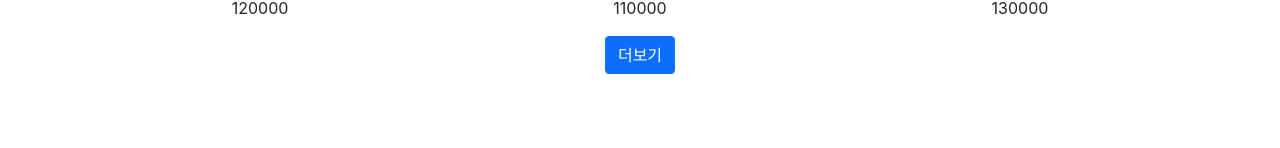
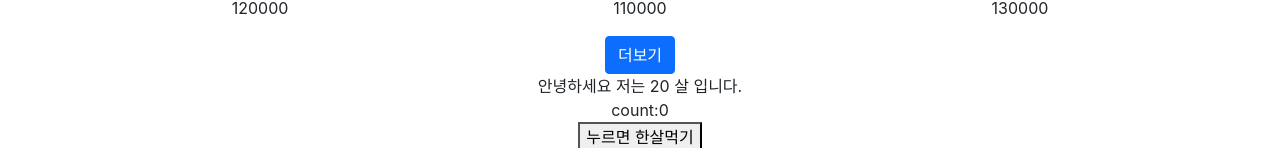
Before and after one commit to marblekang/React_shop, a React (Create React App) app: page / in a window 1280 px wide. Shown: the part 701-849 px from the top of the page. Before the commit the page ends 800 px from the top, so only its background shows below. Built offline with nearby package versions, Linux system fonts and the light colour scheme.

Commit message:
03/20 lazy loading 추가

```diff
--- a/src/App.js
+++ b/src/App.js
@@ -1,10 +1,12 @@
 /* eslint-disable */
-import React, { useContext, useState } from 'react';
+import React, { useContext, useEffect, useState, lazy, Suspense } from 'react';
 import './App.css';
-/* import { Navbar,Container,Nav,NavDropdown,Form,Button,FormControl } from 'react-bootstrap'; */
 import Data from './data.js'
 import {Link,Route,Switch} from 'react-router-dom';
-import Detail from './Detail.js';
+
+//import Detail from './Detail.js';
+let Detail = lazy(()=>{ return import('./Detail.js')}); // Detail 컴포넌트가 필요할 때만 import Detail.js 해옴
+
 import Cart from './Cart.js';
 import Navi from './Nav.js';
 import { useHistory } from 'react-router-dom';
@@ -22,6 +24,8 @@ function App() {
   let [stock,setStock] = useState([10]);
 //  /* /////////변수, 스테이트////////////////////////////////// *////////
 
+
+
 /* return */
   return (
     <div className="App">
@@ -38,8 +42,11 @@ function App() {
 
        {/* Detail page */}
        <Route path="/detail/:id">
+
         <stockContext.Provider value={stock}>
-        <Detail shoes={shoes} stock={stock} setStock={setStock}/>
+          <Suspense fallback={<div>로딩중...</div>}> {/* detail 페이지가 로딩되기 전에 보여줄 HTML */}
+            <Detail shoes={shoes} stock={stock} setStock={setStock}/>
+          </Suspense>
         </stockContext.Provider>
       </Route>
 
@@ -80,7 +87,9 @@ function App() {
               setShoes([...shoes,...result.data])
             })
           }}>더보기</button>
+          <Test2></Test2>
           {/* //////////////////////////////////////////// */}
+
       </Route>
 
 
@@ -121,7 +130,27 @@ function Test(){
   )
 }
 ///////////
+// 비동기처리 연습.
+function Test2(){
+  let [count,setCount] = useState(0);
+  let [age,setAge] = useState(20);
+  {
+    useEffect(()=>{  // useEffect 는 처음 렌더링 할때도 실행되므로 age가 +1이 되어 21 로 나옴. 그래서 count가 0 이 아닐때 (클릭한 후) 와 3보다 작을때 만 실행하게 함.
+     if(count != 0 && count < 3){
+     setAge(age+1)
+    }
+  },[count])
+ }
+  return(
+    <div>
+      <div>안녕하세요 저는 {age} 살 입니다.</div>
+      <div>count:{count}</div>
+      <button onClick={()=>{setCount(count+1)}
+      }>누르면 한살먹기</button>
 
+    </div>
+  )
+}
 
 
 
```
